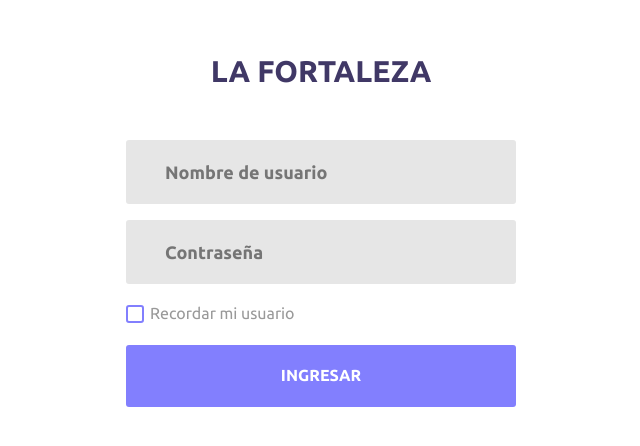
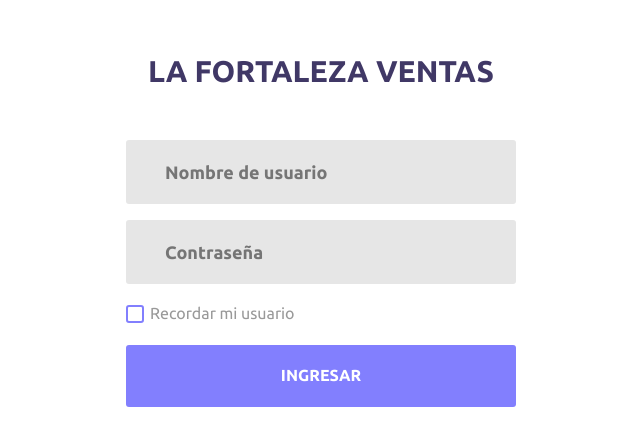
Before and after one commit to miguelferreira1985/LaFortalezaVentasAdministracion, an Angular app in the folder fortaleza-ventas/: page /login in a window 1280 px wide. Shown: the part 150-596 px from the top of the page, without its empty margins (319-959 px from the left). Built offline with nearby package versions, Linux system fonts and the light colour scheme.

Commit message:
Login header fixed

```diff
--- a/fortaleza-ventas/src/app/pages/login/login.component.html
+++ b/fortaleza-ventas/src/app/pages/login/login.component.html
@@ -4,7 +4,7 @@
             <form class="w-100 d-flex flex-sb flex-w">
 
                 <span class="text-center text-uppercase w-100 d-block login100-form-title">
-                    La Fortaleza
+                    La Fortaleza Ventas
                 </span>
 
                 <div class="w-100 position-relative wrap-input100">
```
